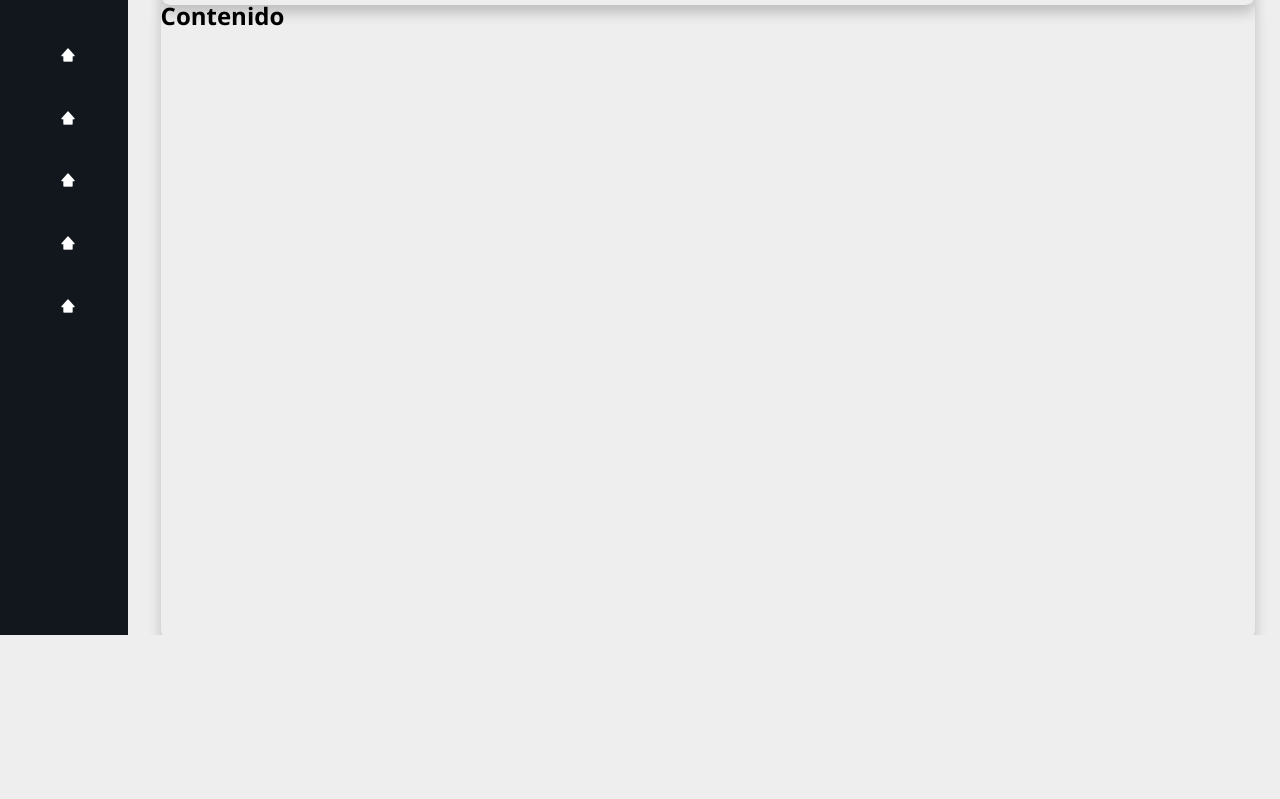
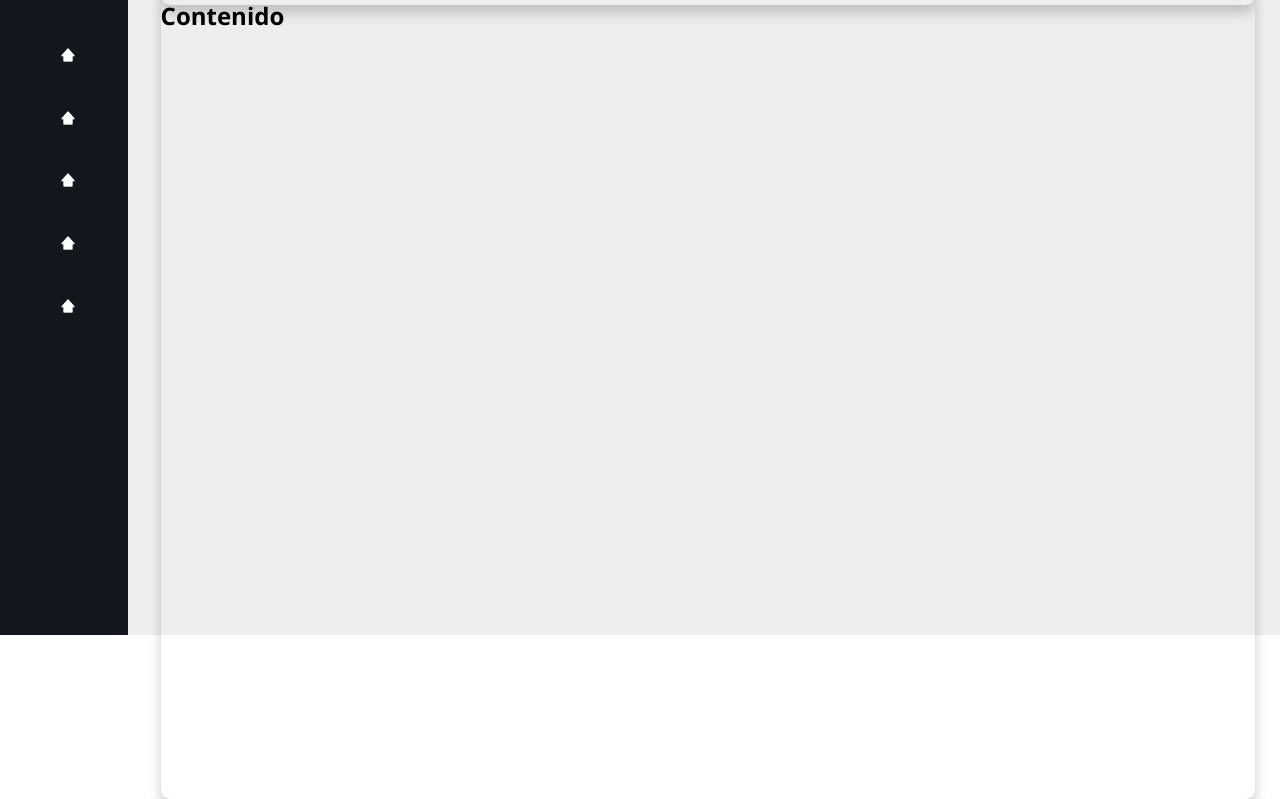
Before and after one commit to WolfkarlX/AKLAS, a PHP site: page /views/admindashboard/dashboard_admin.php in a window 1280 px wide. Shown: the part 165-964 px from the top of the page. Before the commit the page ends 800 px from the top, so only its background shows below. Run offline with PHP 8.4, Linux system fonts and the light colour scheme.

Commit message:
unos arreglos xd

```diff
--- a/views/css/dashboard_admin.css
+++ b/views/css/dashboard_admin.css
@@ -120,11 +120,11 @@
   white-space: nowrap;
 }
 .main-content {
-  position: fixed;
+  position: absolute;
   background-color: #eee;
-  min-height: 100%;
   top: 0;
   left: 10%;
+  height: 100vh;
   transition: all 0.5s ease;
   width: calc(100% - 10%);
   padding: 1rem;
@@ -147,11 +147,11 @@
   margin-left: 125px;
 }
 .abajo {
-  display: flex;
+  display: block;
   width: 95%;
   position: absolute;
   z-index: 1;
-  height: 80%;
+  height: 100%;
   bottom: 0;
   right: 0;
   top: 8%;
@@ -165,12 +165,14 @@
 }
 .opciones {
   /*background-color: red;*/
-  display: block;
+  display: flex;
   top: 0;
   position: absolute;
   right: 0;
   height: 20%;
-  width: 95%;
+  left: 2%;
+  /*width: 95%;*/
+  width: calc(100% - 10%);
   margin-top: 10px;
   margin-right: 25px;
   margin-bottom: 15px;
@@ -178,7 +180,7 @@
 }
 .tabla {
   /*background-color: yellowgreen;*/
-  display: flex;
+  display: block;
   width: 95%;
   position: absolute;
   height: 80%;
```
